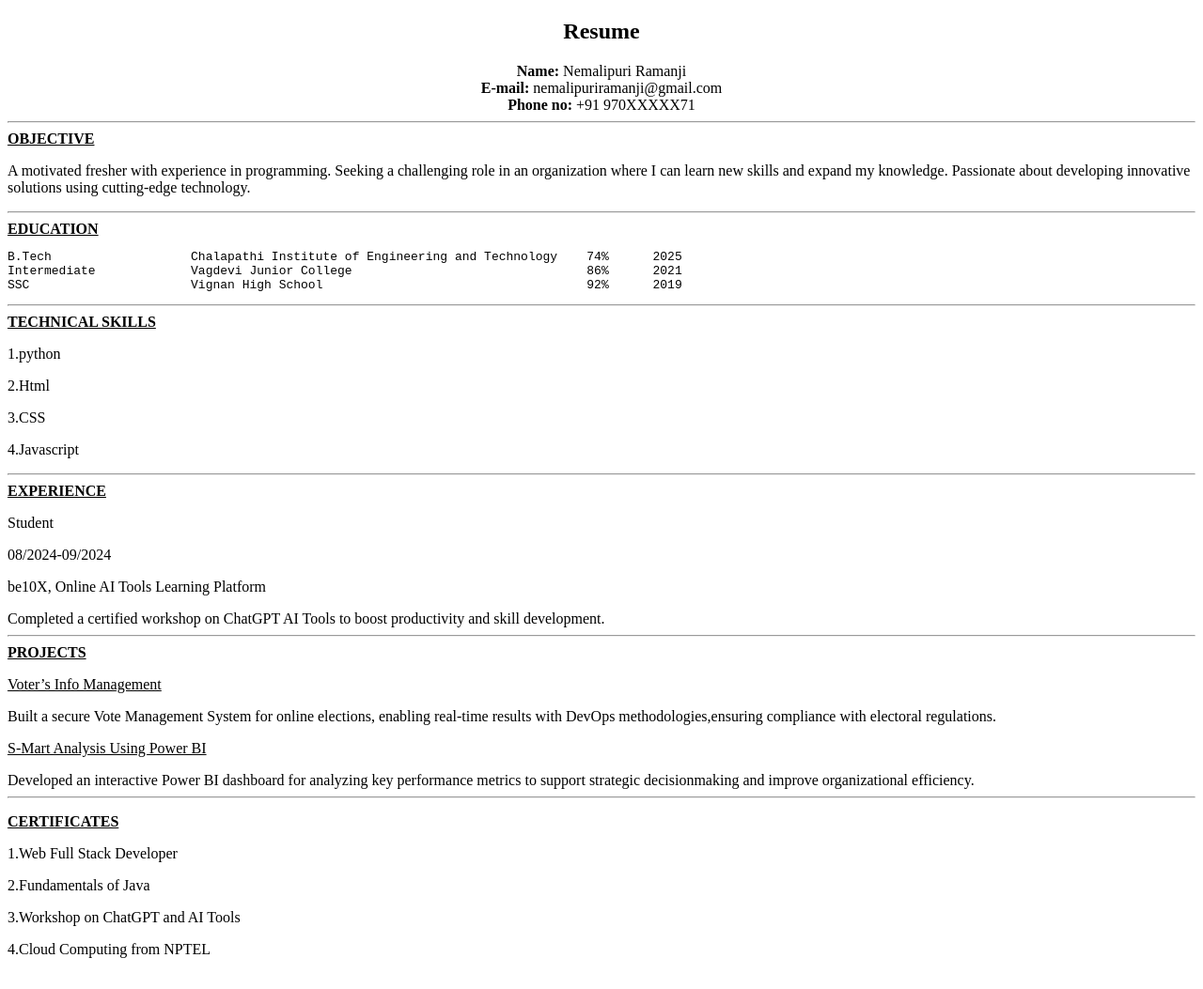
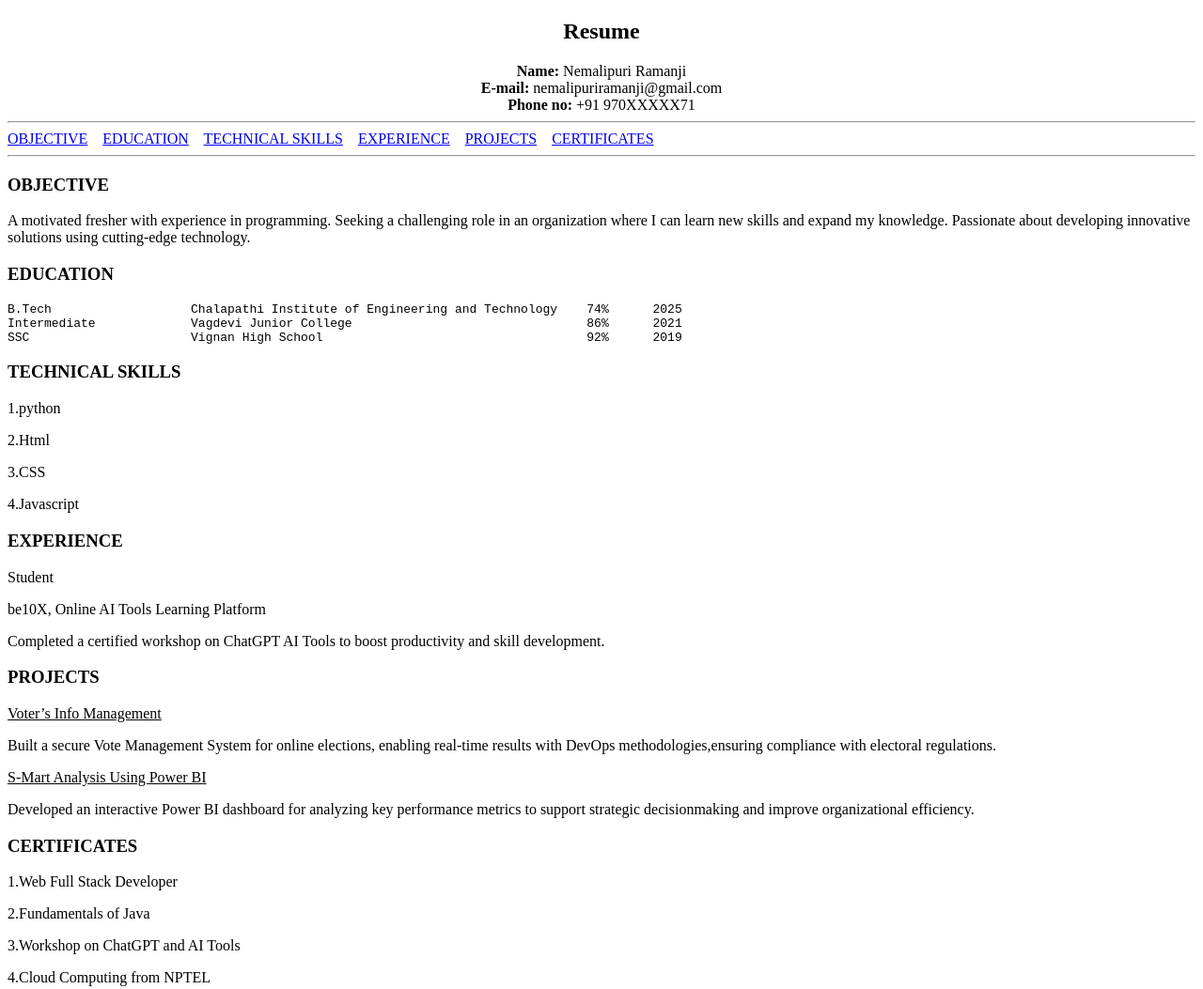
Before and after one commit to Ramanji-hub/HTML, a plain HTML site: page resume.html in a window 1280 px wide. Shown: the top 1053 px of the page at 94% size. Drawn offline with Linux system fonts and the light colour scheme.

Commit message:
Add files via upload

```diff
--- a/resume.html
+++ b/resume.html
@@ -8,6 +8,42 @@
 <center><b>E-mail:</b> nemalipuriramanji@gmail.com</center>
 <center><b>Phone no:</b> +91 970XXXXX71</center>
 <hr>
+<a href="#OBJECTIVE">OBJECTIVE</a>&nbsp;&nbsp;&nbsp;
+<a href="#EDUCATION">EDUCATION</a>&nbsp;&nbsp;&nbsp;
+<a href="#TECHNICAL SKILLS">TECHNICAL SKILLS</a>&nbsp;&nbsp;&nbsp;
+<a href="#EXPERIENCE">EXPERIENCE</a>&nbsp;&nbsp;&nbsp;
+<a href="#PROJECTS">PROJECTS</a>&nbsp;&nbsp;&nbsp;
+<a href="#CERTIFICATES">CERTIFICATES</a>&nbsp;&nbsp;&nbsp;
+<hr>
+
+<h3 id="OBJECTIVE">OBJECTIVE</h3>
+<p>A motivated fresher with experience in programming. Seeking a challenging role in an organization where I can learn
+new skills and expand my knowledge. Passionate about developing innovative solutions using cutting-edge technology.</p>
+<h3 id="EDUCATION">EDUCATION</h3>
+<pre>
+B.Tech                   Chalapathi Institute of Engineering and Technology    74%      2025
+Intermediate             Vagdevi Junior College                                86%      2021
+SSC                      Vignan High School                                    92%      2019
+</pre>
+<h3 id="TECHNICAL SKILLS">TECHNICAL SKILLS</h3>
+<p>1.python</P>
+<p>2.Html</p>
+<p>3.CSS</p>
+<p>4.Javascript</p>
+<h3 id="EXPERIENCE">EXPERIENCE</h3>
+<p>Student</p>
+<p>be10X, Online AI Tools Learning Platform</p>
+Completed a certified workshop on ChatGPT AI Tools to boost productivity and skill development.
+<h3 id = "PROJECTS">PROJECTS</h3>
+<p><u>Voter’s Info Management</u><p>
+<p>Built a secure Vote Management System for online elections, enabling real-time results with DevOps methodologies,ensuring compliance with electoral regulations.</p>
+<p><u>S-Mart Analysis Using Power BI</u></p>
+Developed an interactive Power BI dashboard for analyzing key performance metrics to support strategic decisionmaking and improve organizational efficiency.
+<h3 id ="CERTIFICATES">CERTIFICATES</h3>
+<p>1.Web Full Stack Developer</P>
+<p>2.Fundamentals of Java</P>
+<p>3.Workshop on ChatGPT and AI Tools</P>
+<p>4.Cloud Computing from NPTEL</P>
 <b><u>OBJECTIVE</u></b>
 <p>A motivated fresher with experience in programming. Seeking a challenging role in an organization where I can learn
 new skills and expand my knowledge. Passionate about developing innovative solutions using cutting-edge technology.</p>
@@ -26,7 +62,7 @@ SSC                      Vignan High School                                    9
 <p>4.Javascript</p>
 <hr>
 <u><b>EXPERIENCE</b></u>
-<p><span>Student</span></p> 08/2024-09/2024
+<p>Student</p>
 <p>be10X, Online AI Tools Learning Platform</p>
 Completed a certified workshop on ChatGPT AI Tools to boost productivity and skill development.
 <hr>
@@ -41,9 +77,5 @@ Developed an interactive Power BI dashboard for analyzing key performance metric
 <p>2.Fundamentals of Java</P>
 <p>3.Workshop on ChatGPT and AI Tools</P>
 <p>4.Cloud Computing from NPTEL</P>
-
-
-
-
-
 </body>
+</html>
```
